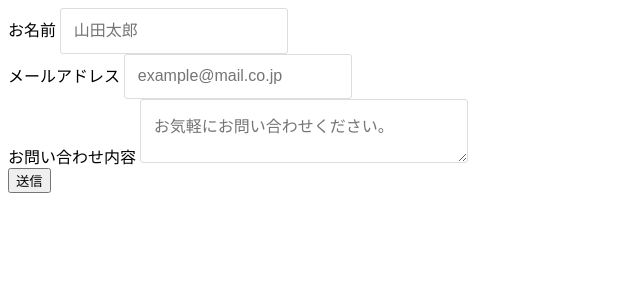
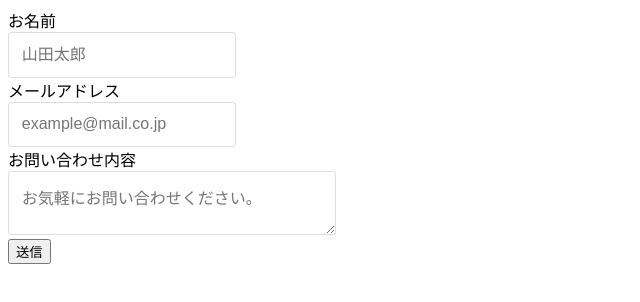
Before and after one commit to kobakazu0429/google-form-test, a plain HTML site: page index.html in a window 1280 px wide. Shown: the whole page, without its empty margins (0-640 px from the left). Drawn offline with Linux system fonts and the light colour scheme.

Commit message:
見た目の修正

```diff
--- a/index.html
+++ b/index.html
@@ -10,11 +10,11 @@
   </script>
   <iframe name="hidden_iframe" id="hidden_iframe" style="display:none;" onload="if(submitted){window.location='https://www.google.co.jp'}"></iframe>
   <form action="https://docs.google.com/forms/d/e/1FAIpQLScSg_1Xdq_1LmaE7vQaY4d_7hjGhIrjYkshfN11QKAp_gEG4g/formResponse" method="POST" id="ss-form" target="hidden_iframe" onsubmit="submitted=true">
-    <label for="name">お名前</label>
-    <input id="name" type="text" name="entry.788573418" placeholder="山田太郎" required><br>
-    <label for="email">メールアドレス</label>
+    <label class="FormLabel" for="name">お名前</label><br>
+   <input id="name" type="text" name="entry.788573418" placeholder="山田太郎" required><br>
+    <label class="FormLabel" for="email">メールアドレス</label><br>
     <input id="email" type="text" name="emailAddress" placeholder="example@mail.co.jp" required><br>
-    <label for="msg">お問い合わせ内容</label>
+    <label class="FormLabel" for="msg">お問い合わせ内容</label><br>
     <textarea id="msg" name="entry.392546366" placeholder="お気軽にお問い合わせください。" required></textarea><br>
     <input type="submit" name="button" value="送信">
   </form>
```
